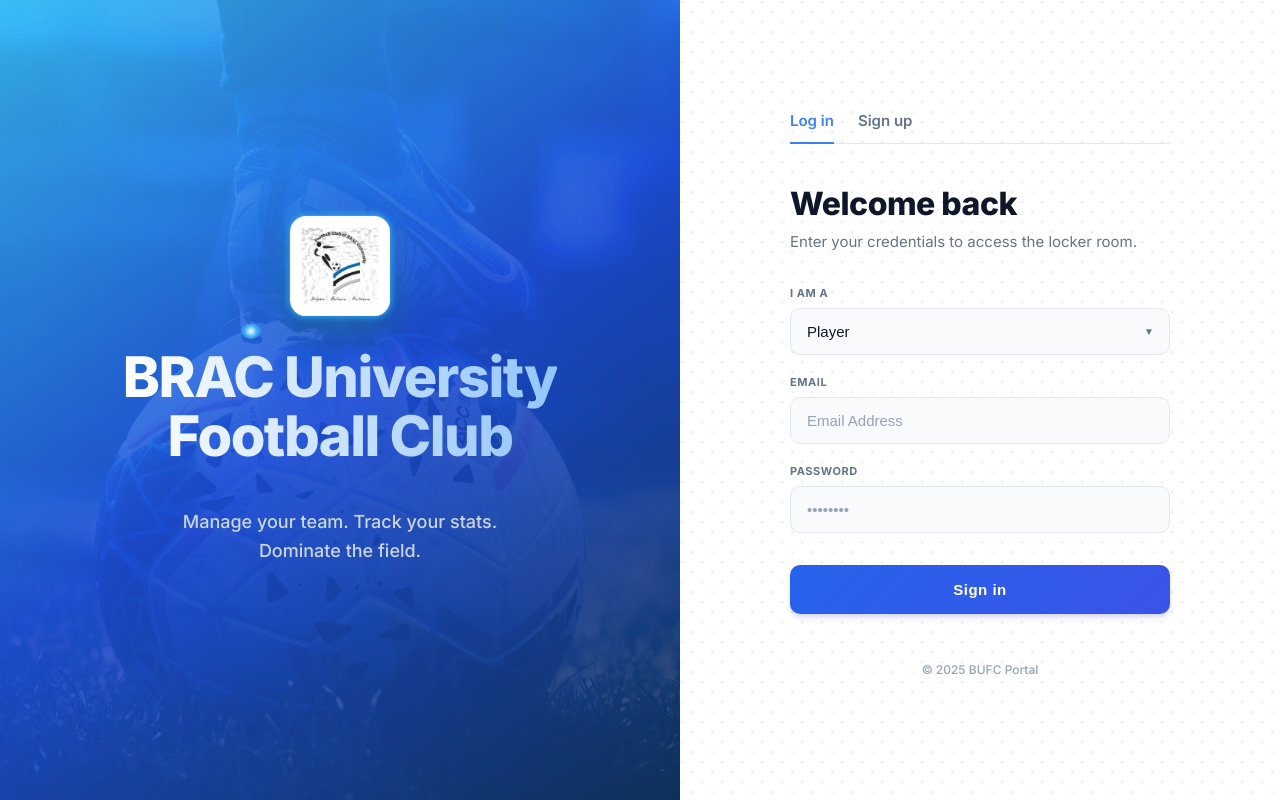
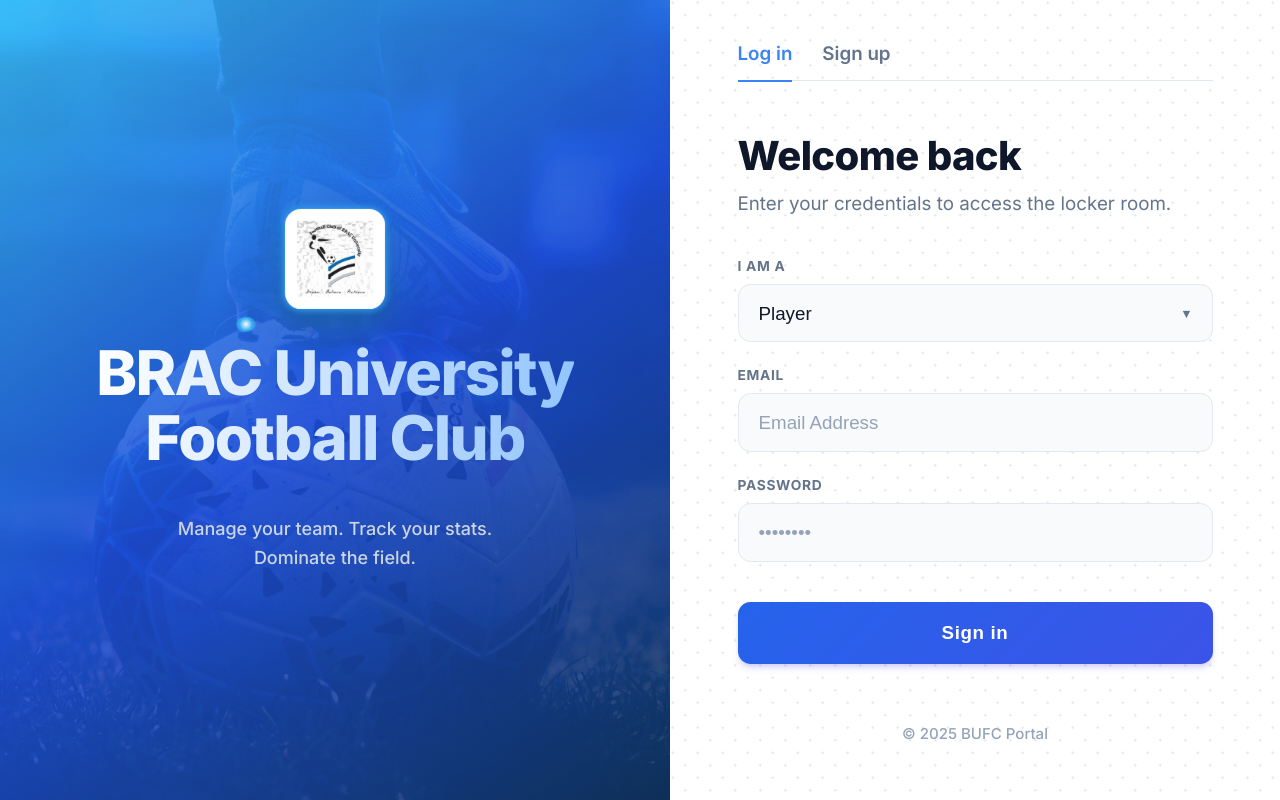
Before and after one commit to SultanFarid/CSE370, a PHP site: page /login.html in a window 1280 px wide. Run offline with PHP 8.4, Linux system fonts and the light colour scheme.

Commit message:
Update login.css

```diff
--- a/codes/login.css
+++ b/codes/login.css
@@ -194,6 +194,7 @@
   opacity: 0;
   transform: translateY(20px);
   animation: slideInText 0.8s forwards 0.5s;
+  zoom: 1.10;
 }
 
 .tagline {
@@ -219,6 +220,7 @@
   background-size: 20px 20px;
   background-position: 0 0, 10px 10px;
   animation: movePattern 60s linear infinite;
+  zoom: 1.25;
 }
 
 .form-wrapper {
```
